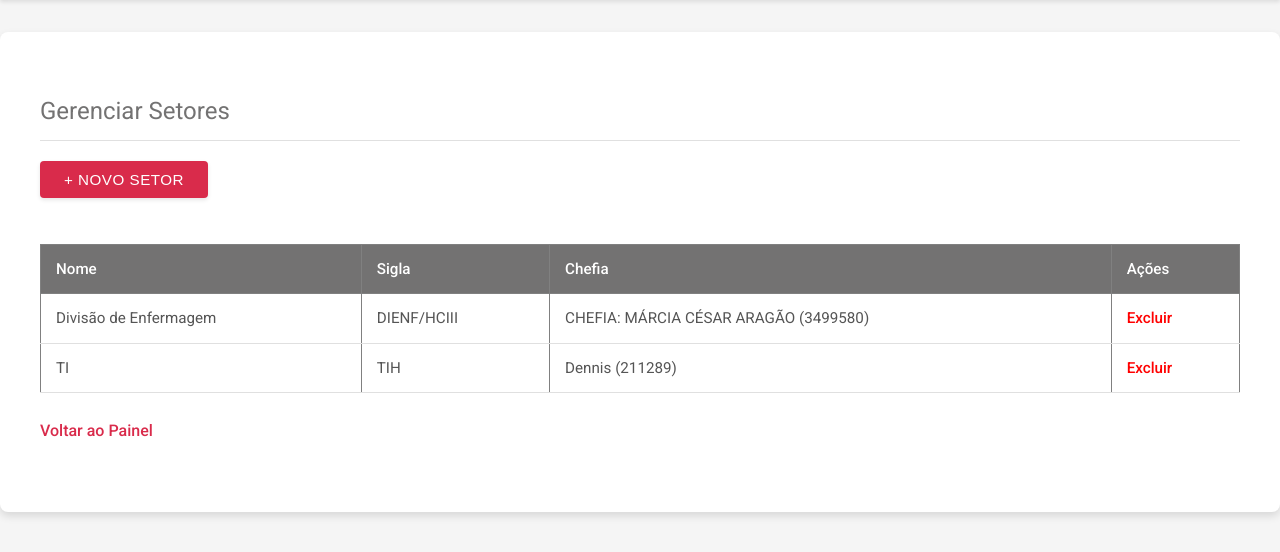
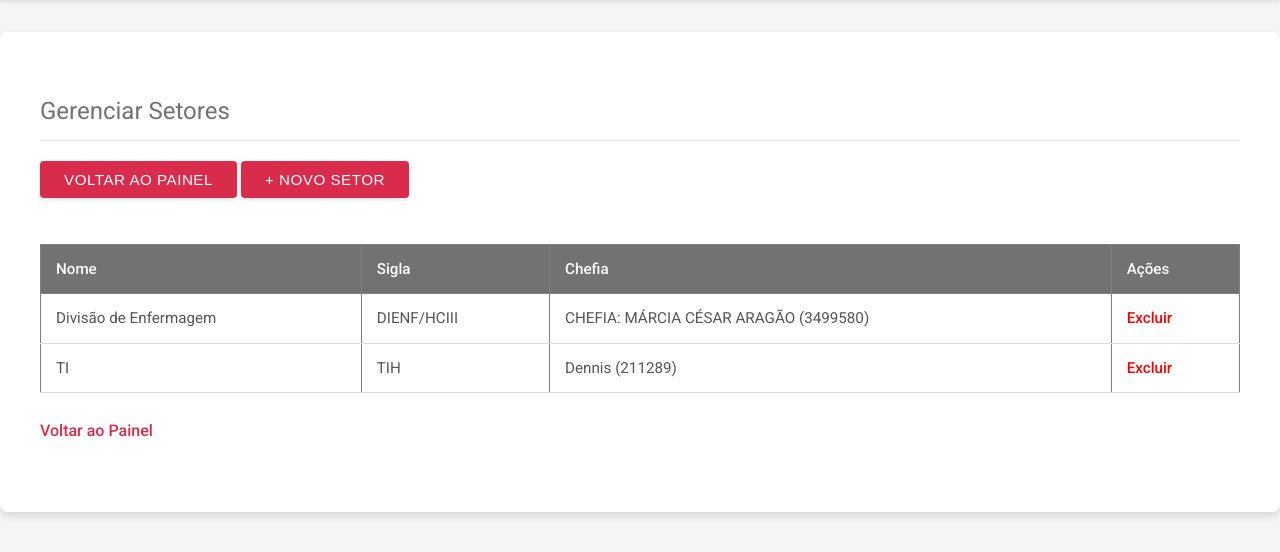
Before and after one commit to dennisguim/projeto-integrador-i-univesp, a Flask app: page /setores in a window 1280 px wide. Shown: the part 116-668 px from the top of the page. Run offline with Flask 3, Linux system fonts and the light colour scheme; a user stored in the database is signed in; data comes from the database, SQL or seed files in the repository; both versions use the stored data as it was after the commit.

Commit message:
botao voltar added

```diff
--- a/src/templates/lista_funcionarios.html
+++ b/src/templates/lista_funcionarios.html
@@ -3,7 +3,10 @@
 {% block title %}Funcionários{% endblock %}
 
 {% block content %}
-    <h2>Gerenciar Frequência</h2>
+    <div style="display: flex; justify-content: space-between; align-items: center;">
+        <h2>Gerenciar Frequência</h2>
+        <a href="{{ url_for('dashboard') }}"><button type="button">Voltar ao Painel</button></a>
+    </div>
 
     {% if current_user.perfil == 'gestor' %}
         <div style="margin-bottom: 20px;">
--- a/src/templates/lista_setores.html
+++ b/src/templates/lista_setores.html
@@ -3,7 +3,10 @@
 {% block title %}Gerenciar Setores{% endblock %}
 
 {% block content %}
-    <h2>Gerenciar Setores</h2>
+    <div style="display: flex; justify-content: space-between; align-items: center;"></div>
+        <h2>Gerenciar Setores</h2>
+        <a href="{{ url_for('dashboard') }}"><button type="button">Voltar ao Painel</button></a>
+    </div>
 
     <a href="{{ url_for('novo_setor') }}"><button>+ Novo Setor</button></a>
     <br><br>
--- a/src/templates/lista_usuarios.html
+++ b/src/templates/lista_usuarios.html
@@ -3,7 +3,10 @@
 {% block title %}Usuários{% endblock %}
 
 {% block content %}
-    <h2>Gerenciar Usuários</h2>
+    <div style="display: flex; justify-content: space-between; align-items: center;">
+        <h2>Gerenciar Usuários</h2>
+        <a href="{{ url_for('dashboard') }}"><button type="button">Voltar ao Painel</button></a>
+    </div>
 
     <a href="{{ url_for('novo_usuario') }}"><button>+ Novo Usuário</button></a>
     <br><br>
--- a/src/templates/registrar_frequencia.html
+++ b/src/templates/registrar_frequencia.html
@@ -3,7 +3,11 @@
 {% block title %}Registrar Frequência{% endblock %}
 
 {% block content %}
-    <h2>Registrar Frequência: {{ funcionario.nome }}</h2>
+    <div style="display: flex; justify-content: space-between; align-items: center;">
+        <h2>Registrar Frequência: {{ funcionario.nome }}</h2>
+        <a href="{{ url_for('listar_funcionarios') }}"><button type="button">Voltar</button></a>
+    </div>
+
     <p>Setor: {{ funcionario.setor.nome }} | SIAPE: {{ funcionario.siape }}</p>
 
     <form method="post">
--- a/src/templates/relatorio.html
+++ b/src/templates/relatorio.html
@@ -3,7 +3,10 @@
 {% block title %}Relatório Geral{% endblock %}
 
 {% block content %}
-    <h2>Relatório Consolidado de Frequência</h2>
+    <div style="display: flex; justify-content: space-between; align-items: center;">
+        <h2>Relatório Consolidado de Frequência</h2>
+        <a href="{{ url_for('dashboard') }}"><button type="button">Voltar ao Painel</button></a>
+    </div>
 
     <!-- Filtro Avançado -->
     <form method="get" style="background-color: #f8f9fa; padding: 20px; border-radius: 8px; border: 1px solid #ddd; display: grid; grid-template-columns: repeat(auto-fit, minmax(200px, 1fr)); gap: 15px; align-items: end;">
```
Also changed, not shown: src/database.db.
